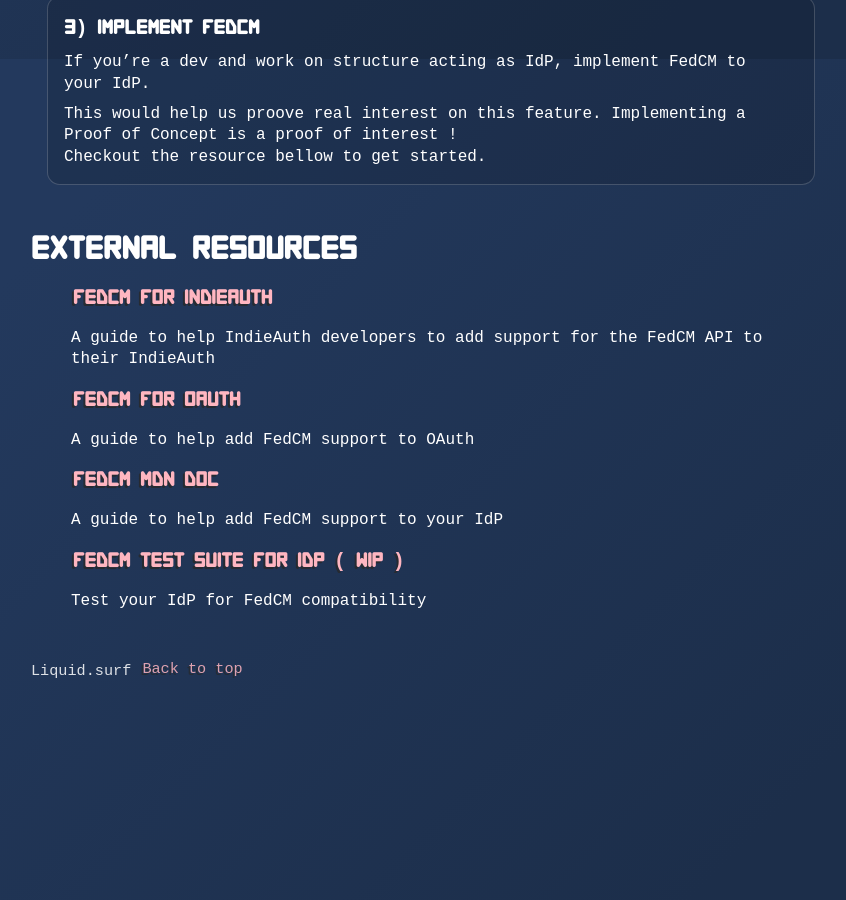
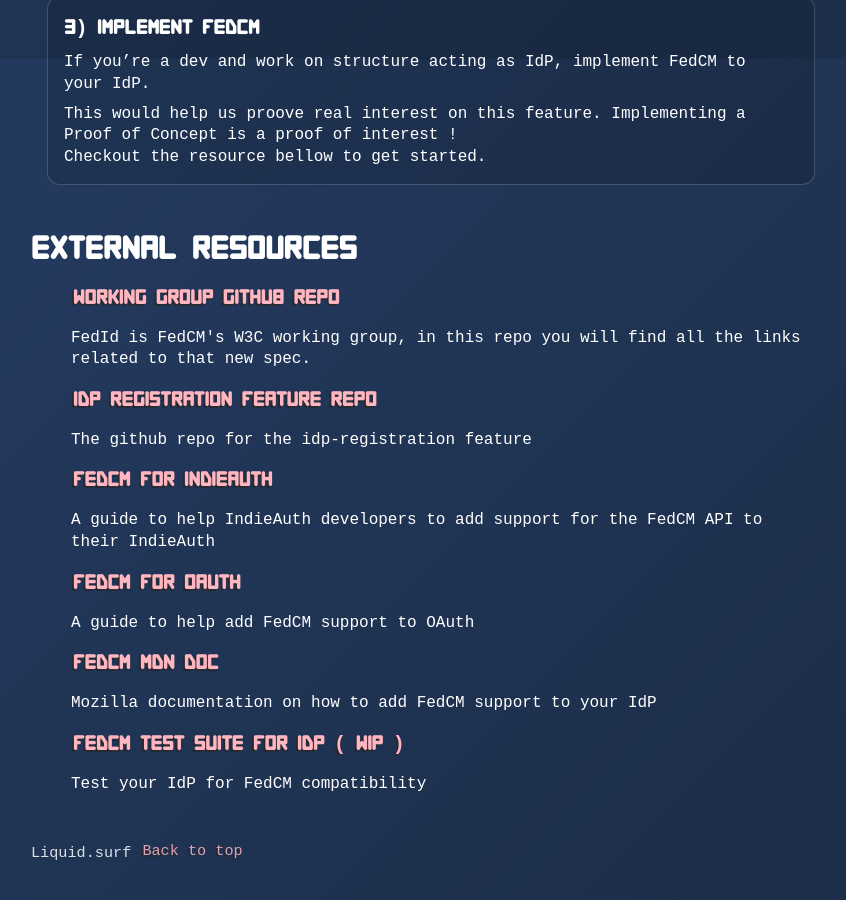
Before and after one commit to Liquid-Surf/website, a Jekyll site: the page fedcm.html, which Jekyll copies as it is, in a window 1280 px wide and 900 px high, scrolled down 1741 px. Shown: the whole window, without its empty margins (209-1055 px from the left). Built offline with Jekyll 4.4.1, drawn with Linux system fonts in a browser that asks for light colours; before the commit the page ends 2458 px from its top, so only the background shows below that.

Commit message:
update fedcm.html with some resources

```diff
--- a/fedcm.html
+++ b/fedcm.html
@@ -263,6 +263,15 @@
     <section>
       <h2>External resources</h2>
       <ol>
+
+        <li>
+          <h3><a href="https://github.com/w3c-fedid">Working Group github repo</a></h3>
+          <p>FedId is FedCM's W3C working group, in this repo you will find all the links related to that new spec.</p>
+        </li>
+        <li>
+          <h3><a href="https://github.com/w3c-fedid/idp-registration">Idp Registration Feature repo</a></h3>
+          <p>The github repo for the idp-registration feature</p>
+        </li>
         <li>
           <h3><a href="https://indieweb.org/FedCM_for_IndieAuth">FedCM for indieAuth</a></h3>
           <p>A guide to help IndieAuth developers to add support for the FedCM API to their IndieAuth</p>
@@ -273,7 +282,7 @@
         </li>
         <li>
           <h3><a href="https://github.com/aaronpk/oauth-fedcm-profile">FedCM MDN Doc</a></h3>
-          <p>A guide to help add FedCM support to your IdP</p>
+          <p>Mozilla documentation on how to  add FedCM support to your IdP</p>
         </li>
         <li>
           <h3><a href="https://github.com/Liquid-Surf/fedcm-test-suite">FedCM test suite for IdP ( WIP ) </a></h3>
```
